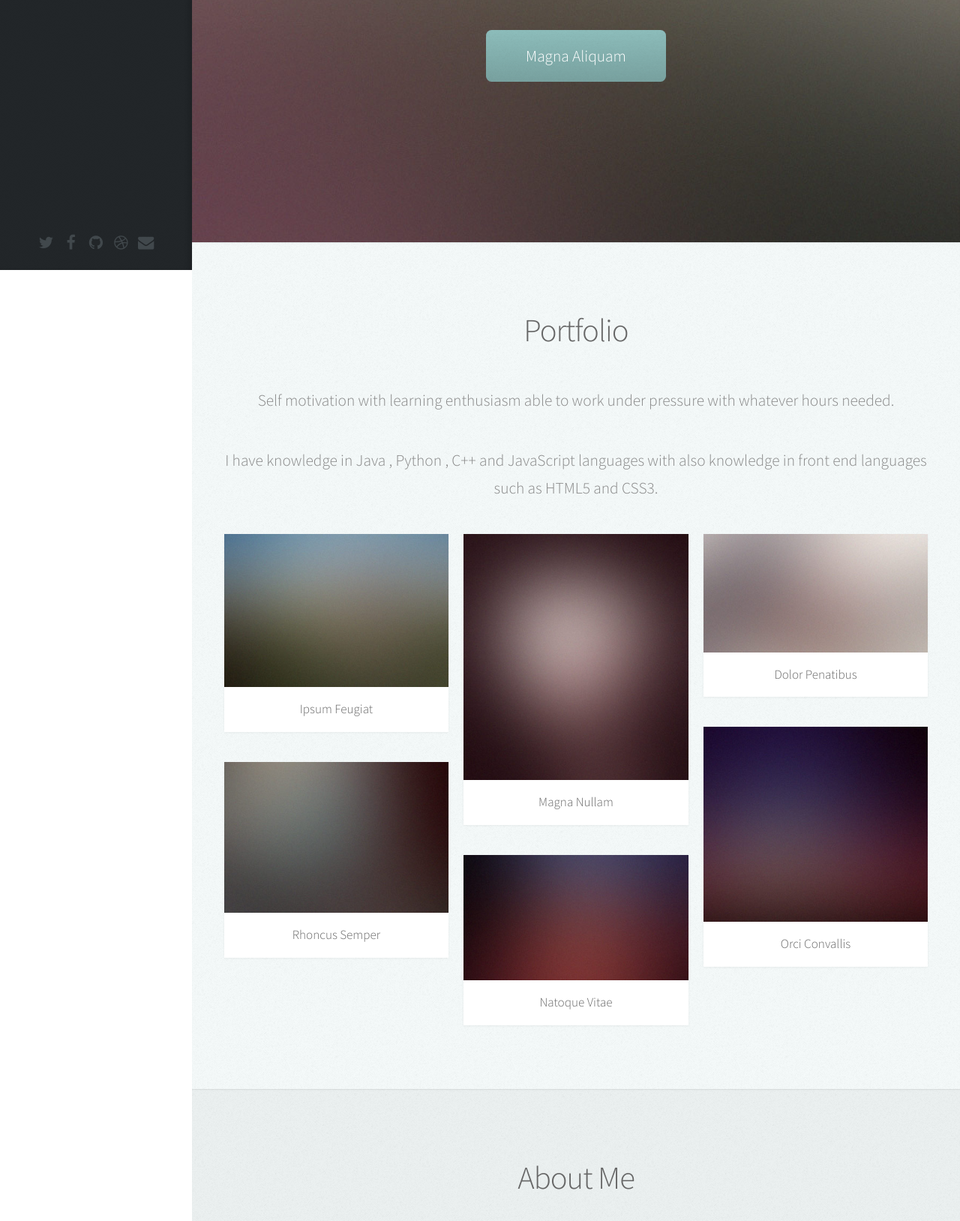
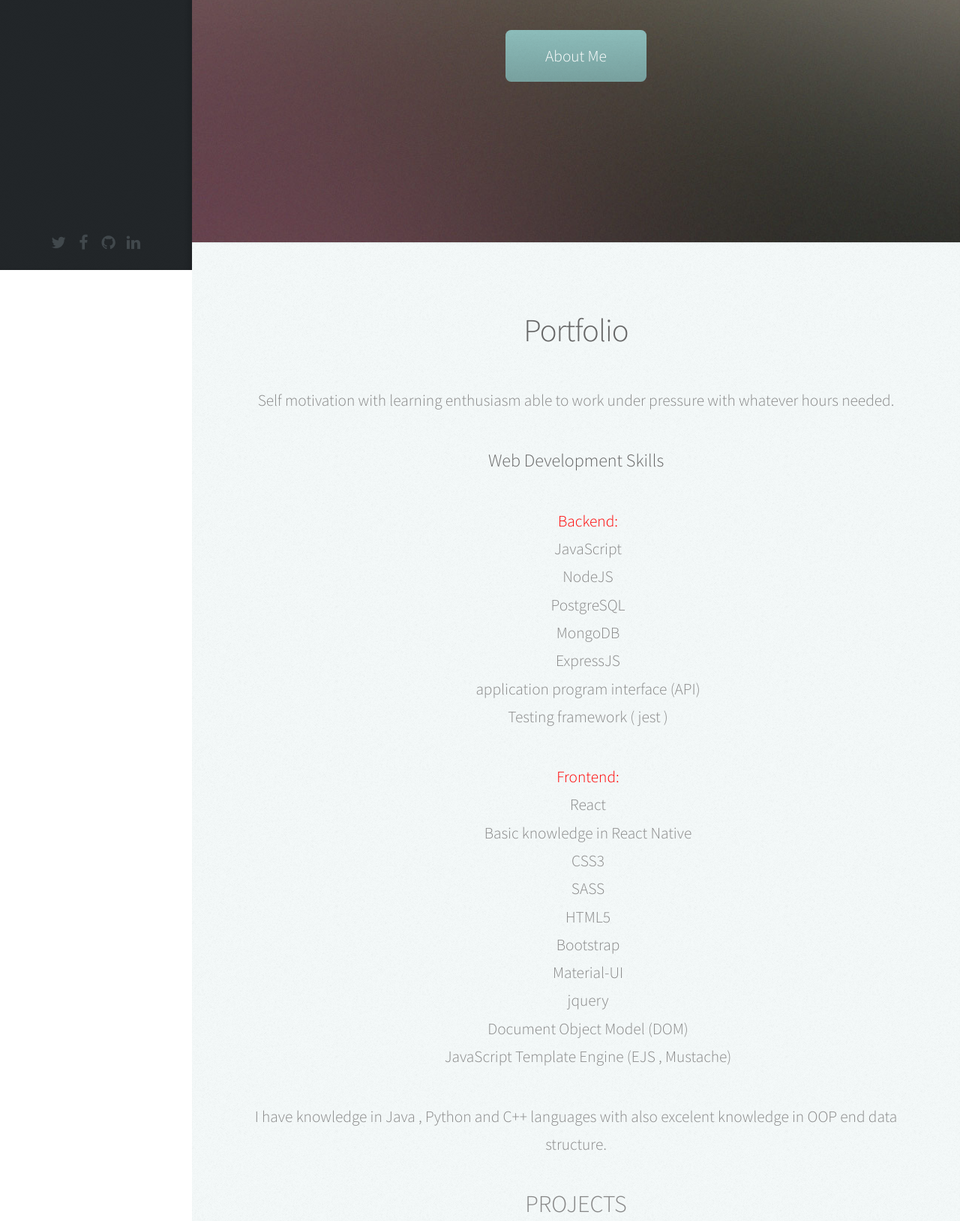
Before and after one commit to Tumaho/portfolio2, a website: page public/index.html in a window 1280 px wide. Shown: the part 440-2068 px from the top of the page at 75% size. Drawn offline with Linux system fonts and the light colour scheme.

Commit message:
new update 11/8

```diff
--- a/public/index.html
+++ b/public/index.html
@@ -24,9 +24,9 @@
 
 					<!-- Logo -->
 						<div id="logo">
-							<span class="image avatar48"><img src="images/avatar.jpg" alt="" /></span>
+							<span class="image avatar48"><img src="images/o.jpg" alt="" /></span>
 							<h1 id="title">Obada Tumah</h1>
-							<p>Web Developer</p>
+							<p>Fullstack Developer</p>
 						</div>
 
 					<!-- Nav -->
@@ -45,11 +45,11 @@
 
 					<!-- Social Icons -->
 						<ul class="icons">
-							<li><a href="#" class="icon fa-twitter"><span class="label">Twitter</span></a></li>
+							<li><a href="https://twitter.com/ObadaTumah" class="icon fa-twitter"><span class="label">Twitter</span></a></li>
 							<li><a href="https://www.facebook.com/obada.tumaah" class="icon fa-facebook"><span class="label">Facebook</span></a></li>
 							<li><a href="https://github.com/Tumaho" class="icon fa-github"><span class="label">Github</span></a></li>
-							<li><a href="#" class="icon fa-dribbble"><span class="label">Dribbble</span></a></li>
-							<li><a href="#" class="icon fa-envelope"><span class="label">Email</span></a></li>
+							<li><a href="https://www.linkedin.com/in/obada19/" class="icon fa-linkedin"><span class="label">Dribbble</span></a></li>
+
 						</ul>
 
 				</div>
@@ -71,7 +71,7 @@
 							</header>
 
 							<footer>
-								<a href="#portfolio" class="button scrolly">Magna Aliquam</a>
+								<a href="#about" class="button scrolly">About Me</a>
 							</footer>
 
 						</div>
@@ -86,50 +86,62 @@
 							</header>
 							<p>Self motivation with learning enthusiasm able to work under pressure with whatever hours needed. </p>
 
-							<p>I have knowledge in Java , Python , C++ and JavaScript languages with also knowledge in front end languages such as HTML5 and CSS3. </p>
+							<p><b style="font-size:x-large"> Web Development Skills</b></p>
+							<ul>
+								<li style="color: red;"> Backend:</li>
+								<li> JavaScript</li>
+								<li> NodeJS </li>
+								<li> PostgreSQL </li>
+								<li> MongoDB </li>
+								<li> ExpressJS </li>
+								<li> application program interface (API) </li>
+								<li> Testing framework ( jest ) </li>
+							</ul>
+							<ul>
+								<li style="color: red;"> Frontend:</li>
+								<li> React</li>
+								<li> Basic knowledge in React Native </li>
+								<li> CSS3 </li>
+								<li> SASS </li>
+								<li> HTML5 </li>
+								<li> Bootstrap </li>
+								<li> Material-UI </li>
+								<li> jquery </li>
+								<li> Document Object Model (DOM) </li>
+								<li> JavaScript Template Engine (EJS , Mustache) </li>
+							</ul>
+
+							<p>I have knowledge in Java , Python and C++ languages with also excelent knowledge in OOP end data structure. </p>
+
+							<p style="font-size:xx-large">PROJECTS</p>
 
 							<div class="row">
 								<div class="col-4 col-12-mobile">
 									<article class="item">
-										<a href="#" class="image fit"><img src="images/pic02.jpg" alt="" /></a>
+										<a href="https://o-s-a-m-a.github.io/Dream-House/" class="image fit" target="_blank"><img src="images/DreamHouse.PNG" alt="" /></a>
 										<header>
-											<h3>Ipsum Feugiat</h3>
+											<h3>Dream House</h3>
 										</header>
 									</article>
-									<article class="item">
-										<a href="#" class="image fit"><img src="images/pic03.jpg" alt="" /></a>
-										<header>
-											<h3>Rhoncus Semper</h3>
-										</header>
-									</article>
+
 								</div>
 								<div class="col-4 col-12-mobile">
 									<article class="item">
-										<a href="#" class="image fit"><img src="images/pic04.jpg" alt="" /></a>
+										<a href="https://rooms-for-geeks.netlify.app/" class="image fit"><img src="images/RoomsForGeeks.PNG" alt="" /></a>
 										<header>
-											<h3>Magna Nullam</h3>
+											<h3>Rooms For Geeks</h3>
 										</header>
 									</article>
-									<article class="item">
-										<a href="#" class="image fit"><img src="images/pic05.jpg" alt="" /></a>
-										<header>
-											<h3>Natoque Vitae</h3>
-										</header>
-									</article>
+
 								</div>
 								<div class="col-4 col-12-mobile">
 									<article class="item">
-										<a href="#" class="image fit"><img src="images/pic06.jpg" alt="" /></a>
+										<a href="https://annona.herokuapp.com/" class="image fit"><img src="images/OnlineDietitian.PNG" alt="" /></a>
 										<header>
-											<h3>Dolor Penatibus</h3>
+											<h3>Online Dietitian</h3>
 										</header>
 									</article>
-									<article class="item">
-										<a href="#" class="image fit"><img src="images/pic07.jpg" alt="" /></a>
-										<header>
-											<h3>Orci Convallis</h3>
-										</header>
-									</article>
+
 								</div>
 							</div>
 
@@ -144,13 +156,11 @@
 								<h2>About Me</h2>
 							</header>
 
-							<a href="#" class="image featured" id="oba"><img src="images/obada.jpg" alt="" /></a>
+							<!-- <a href="#" class="image featured" id="oba"><img class="lg-image"src="images/obada.jpg" alt="" /></a> -->
 
 							<p>Full name : <strong>Obada Hussein Mahmoud Tumah</strong></p>
 							<p>Birthday : <strong>19/june/1996</strong></p>
 							<p>Location : <strong>Amman-Jordan</strong></p>
-							<p>Phone number : <strong>+962-781-578-715</strong></p>
-							<p>Email : <strong>obadatumah19@gmail.com</strong></p>
 
 						</div>
 					</section>
@@ -163,23 +173,12 @@
 								<h2>Contact</h2>
 							</header>
 
-							<p>Elementum sem parturient nulla quam placerat viverra
-							mauris non cum elit tempus ullamcorper dolor. Libero rutrum ut lacinia
-							donec curae mus. Eleifend id porttitor ac ultricies lobortis sem nunc
-							orci ridiculus faucibus a consectetur. Porttitor curae mauris urna mi dolor.</p>
+							<p>Feel free to contact me on :</p>
+							<p>Phone number : <strong>+962-781-578-715</strong></p>
+							<p>Email : <strong>obadatumah19@gmail.com</strong></p>
 
-							<form method="post" action="#">
-								<div class="row">
-									<div class="col-6 col-12-mobile"><input type="text" name="name" placeholder="Name" /></div>
-									<div class="col-6 col-12-mobile"><input type="text" name="email" placeholder="Email" /></div>
-									<div class="col-12">
-										<textarea name="message" placeholder="Message"></textarea>
-									</div>
-									<div class="col-12">
-										<input type="submit" value="Send Message" />
-									</div>
-								</div>
-							</form>
+
+
 
 						</div>
 					</section>
@@ -191,7 +190,7 @@
 
 				<!-- Copyright -->
 					<ul class="copyright">
-						<li>&copy; Untitled. All rights reserved.</li><li>Design: <a href="http://html5up.net">HTML5 UP</a></li>
+						<li>&copy; Obada. All rights reserved.</li>
 					</ul>
 
 			</div>
```
Also changed, not shown: server.js (deleted, +0 -10 lines), public/images/DreamHouse.PNG (added), public/images/OnlineDietitian.PNG (added), public/images/RoomsForGeeks.PNG (added), public/images/o.jpg (added).
